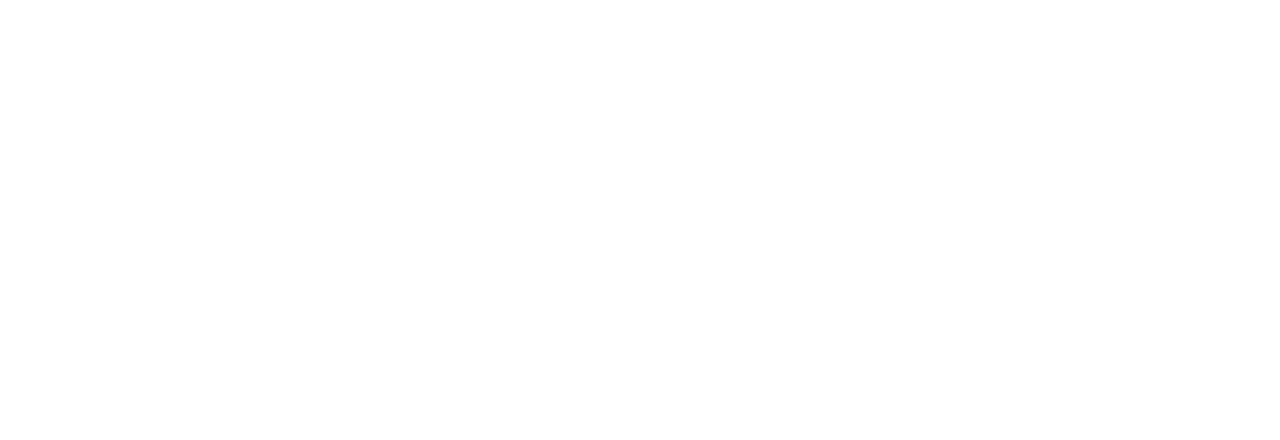
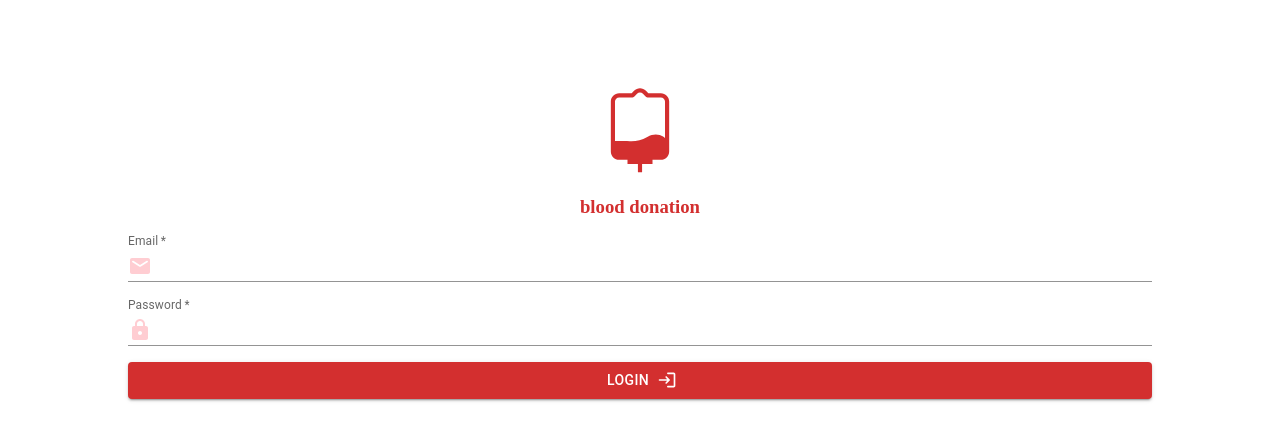
Before and after one commit to cemreb6/blood_donor_cli, a Next.js app: page / in a window 1280 px wide. Shown: the top 440 px of the page. Built offline with nearby package versions, Linux system fonts and the light colour scheme.

Commit message:
pages init

```diff
--- /dev/null
+++ b/src/assets/icons.js
@@ -0,0 +1,5 @@
+export const bloodIcon=
+<svg width="100" height="auto" viewBox="0 0 48 48" fill="none" xmlns="http://www.w3.org/2000/svg" className="blood-icon">
+<path fill-rule="evenodd" clip-rule="evenodd" d="M38 34.2618V10.3761C38 8.16691 36.2091 6.37605 34 6.37605H28L26.868 5.21169C25.2973 3.5961 22.7027 3.5961 21.132 5.21169L20 6.37605H14C11.7909 6.37605 10 8.16691 10 10.376V34.2618C10 36.4709 11.7909 38.2618 14 38.2618H18V40.2617H23V44.2617H25V40.2617H30V38.2618H34C36.2091 38.2618 38 36.4709 38 34.2618ZM26.566 7.77021C26.9426 8.15753 27.4598 8.37605 28 8.37605H34C35.1046 8.37605 36 9.27148 36 10.3761V27.8006C35.7222 27.5852 35.4135 27.3722 35.0748 27.1751C33.2501 26.1132 30.6105 25.5605 27.4918 27.4005C24.924 28.9155 22.5089 29.3254 19.8818 29.3813C18.711 29.4062 17.5141 29.3609 16.2308 29.3123C16.0558 29.3057 15.8789 29.299 15.7005 29.2924C14.5325 29.2493 13.3017 29.2116 12 29.2328V10.376C12 9.27148 12.8954 8.37605 14 8.37605H20C20.5402 8.37605 21.0574 8.15753 21.434 7.77021L22.566 6.60584C23.3514 5.79805 24.6486 5.79805 25.434 6.60584L26.566 7.77021Z"
+fill="#d32f2f"/>
+</svg>;
--- a/src/pages/index.js
+++ b/src/pages/index.js
@@ -1,14 +1,45 @@
-import Head from 'next/head'
-import Image from 'next/image'
-import { Inter } from 'next/font/google'
-import styles from '@/styles/Home.module.css'
+import { Button, InputAdornment, Stack, TextField } from '@mui/material';
 
-const inter = Inter({ subsets: ['latin'] })
+import LoginRoundedIcon from '@mui/icons-material/LoginRounded';
+import LockRoundedIcon from '@mui/icons-material/LockRounded';
+import EmailRoundedIcon from '@mui/icons-material/EmailRounded';
+
+import { bloodIcon } from '@/assets/icons';
+import { iconStyle } from '@/styles/appstyles';
 
 export default function Home() {
   return (
-    <>
-
-    </>
+    <Stack direction="column" spacing={2} ml={15} mr={15} mt={10} alignItems="stretch">
+      <div className="icon-wrapper">{bloodIcon}</div>
+      <h3>blood donation</h3>
+      <TextField
+        label="Email"
+        InputProps={{
+          startAdornment: (
+            <InputAdornment position="start">
+              <EmailRoundedIcon sx={iconStyle} />
+            </InputAdornment>
+          ),
+        }}
+        variant="standard"
+        type="email"
+        required
+      />
+      <TextField
+        label="Password"
+        InputProps={{
+          startAdornment: (
+            <InputAdornment position="start">
+              <LockRoundedIcon sx={iconStyle} />
+            </InputAdornment>
+          ),
+        }}
+        variant="standard"
+        type="password"
+        required />
+      <Button variant="contained" endIcon={<LoginRoundedIcon />} color="error">
+        Login
+      </Button>
+    </Stack>
   )
 }
```
Also changed, not shown: src/components/BloodTypeSelect.js (added, +28 -0 lines), src/pages/AddBlood.js (added, +8 -0 lines), src/pages/CreateDonor.js (added, +7 -0 lines), src/pages/RequestBlood.js (added, +7 -0 lines).
